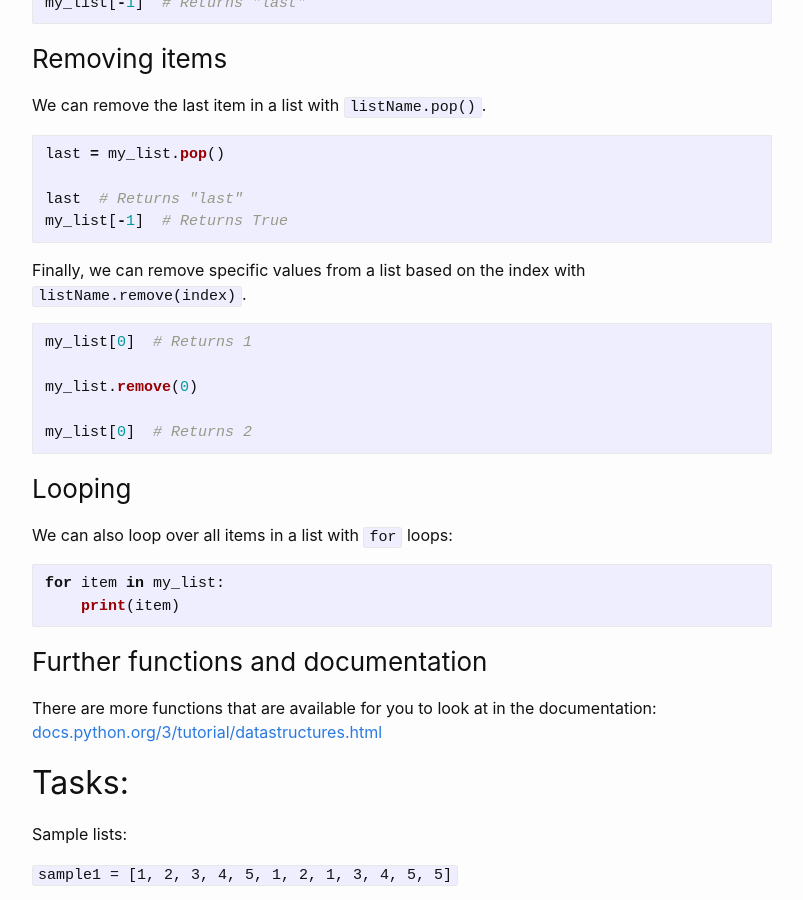
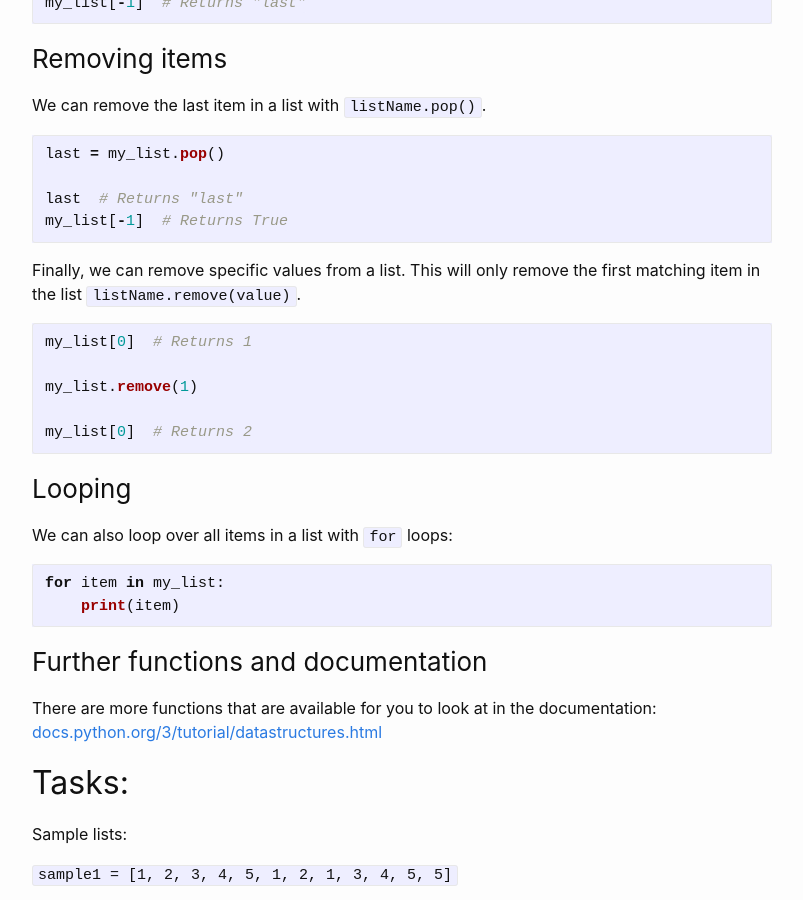
Before and after one commit to afa5e/afa5e.github.io, a Jekyll site: the page built from _posts/2023-02-26-week-5-lists.md, in a window 1280 px wide and 900 px high, scrolled down 1271 px. Shown: the whole window, without its empty margins (238-1041 px from the left). Built offline with Jekyll 4.4.1, drawn with Linux system fonts in a browser that asks for light colours.

Commit message:
Update 2023-02-26-week-5-lists.md

````diff
--- a/_posts/2023-02-26-week-5-lists.md
+++ b/_posts/2023-02-26-week-5-lists.md
@@ -63,13 +63,13 @@ last  # Returns "last"
 my_list[-1]  # Returns True
 ```
 
-Finally, we can remove specific values from a list based on the index with
-`listName.remove(index)`.
+Finally, we can remove specific values from a list. This will only remove the first matching item in the list
+`listName.remove(value)`.
 
 ```python
 my_list[0]  # Returns 1
 
-my_list.remove(0)
+my_list.remove(1)
 
 my_list[0]  # Returns 2
 ```
````
